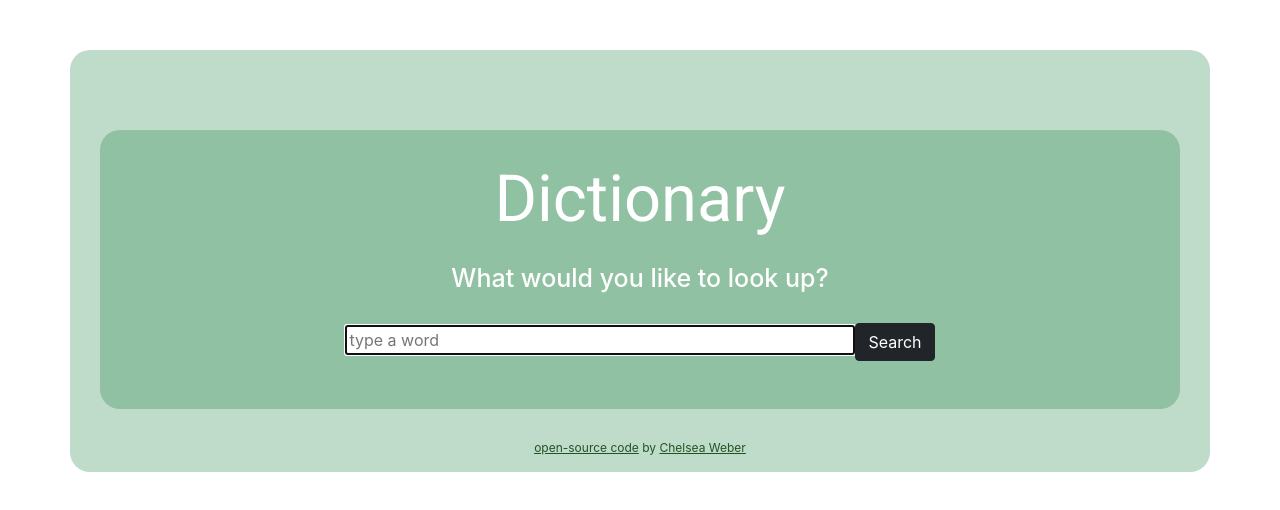
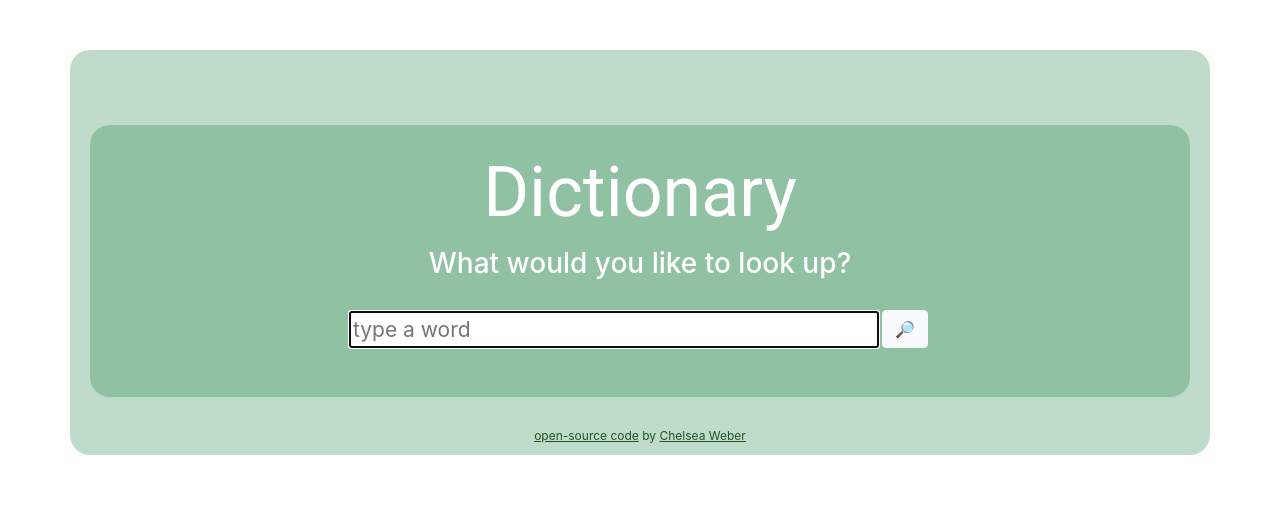
Before and after one commit to cmw-dev/dictionary-project, a React (Create React App) app: page / in a window 1280 px wide. Shown: the top 510 px of the page. Built offline with nearby package versions, Linux system fonts and the light colour scheme.

Commit message:
styling update to dictionary and app componenets

```diff
--- a/src/App.css
+++ b/src/App.css
@@ -11,5 +11,5 @@ p {
   background-color: rgba(15, 119, 55, 0.267);
   margin: 50px auto;
   width: 100%;
-  padding: 30px;
+  padding: 25px 20px;
 }
--- a/src/Dictionary.css
+++ b/src/Dictionary.css
@@ -1,17 +1,22 @@
 h1 {
   text-align: center;
-  font-size: 65px;
+  font-size: 70px;
   color: #fff;
 }
 
 h2 {
   text-align: center;
   color: #fff;
-  font-size: 25px;
-  margin-top: 25px;
+  font-size: 28px;
+  margin-top: 13px;
 }
 .search-bar {
   display: block;
   text-align: center;
   margin-top: 30px;
+  font-size: 21px;
 }
+.btn {
+  margin: 3px;
+  margin-top: -1px;
+}
--- a/src/Dictionary.js
+++ b/src/Dictionary.js
@@ -1,10 +1,15 @@
-import React from "react";
+import React, { useState } from "react";
 import "./Dictionary.css";
 
 export default function () {
+  let [keyWord, setKeyword] = useState("");
   function search(event) {
     event.preventDefault();
-    alert("searching");
+    alert(`searching for ${keyWord}`);
+  }
+
+  function handleKeywordChange(event) {
+    setKeyword(event.target.value);
   }
   return (
     <div className="container">
@@ -13,12 +18,19 @@ export default function () {
       <form className="search-bar" onSubmit={search}>
         <input
           type="text"
-          className="col-sm-6 mb-4"
+          className="col-md-6 mb-4"
           placeholder="type a word"
           autoFocus="off"
           autoComplete="off"
+          onChange={handleKeywordChange}
         />
-        <input type="submit" value="Search" className="btn btn-dark" />
+
+        <input
+          type="submit"
+          value="🔎"
+          aria-label="Default"
+          className="btn btn-light"
+        />
       </form>
     </div>
   );
```
